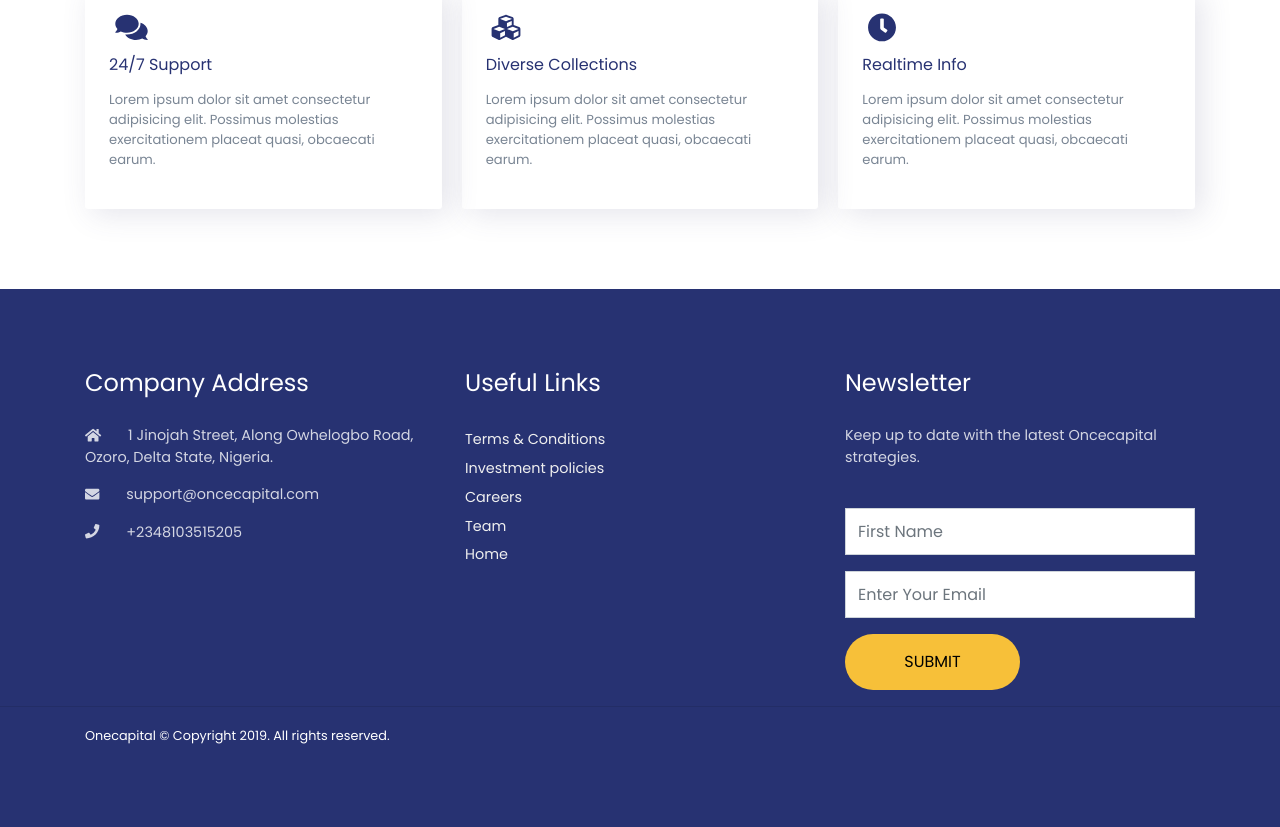
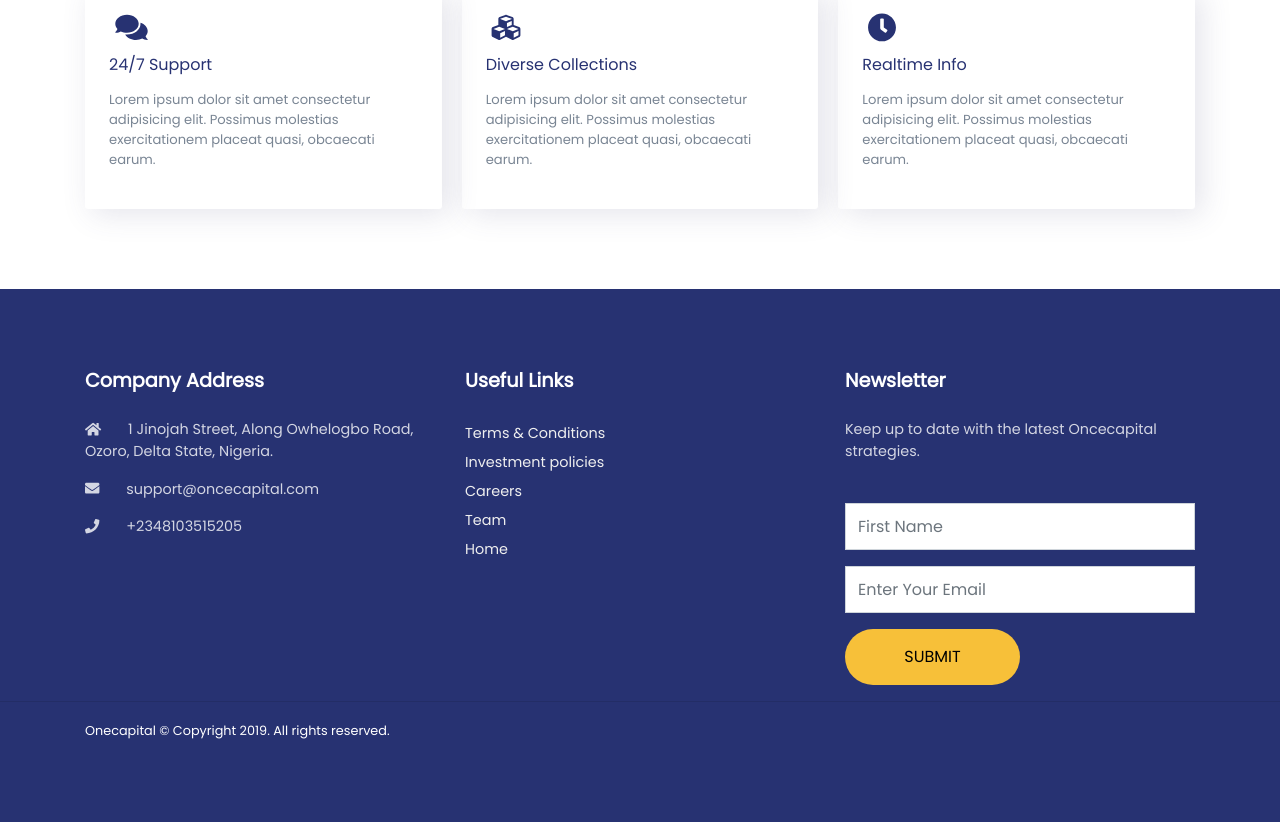
Before and after one commit to Achilles45/onecapital, a Vue app: page / in a window 1280 px wide. Shown: the part 2092-2919 px from the top of the page. Built offline with nearby package versions, Linux system fonts and the light colour scheme.

Commit message:
Modified footer section

```diff
--- a/src/components/Footer.vue
+++ b/src/components/Footer.vue
@@ -47,6 +47,8 @@ footer{
     color: #fff;
     h4{
         padding-bottom: 1.2rem;
+        font-weight: bold;
+        font-size: 1.2rem;
     }
     p{
         opacity: .8;
@@ -71,7 +73,7 @@ footer{
         .news__btn{
             background: #F7C039;
             border: none;
-            padding: 1rem 2rem;
+            padding: 1rem 1.2rem;
             border-radius: 30px;
             width: 50%;
         }
```
